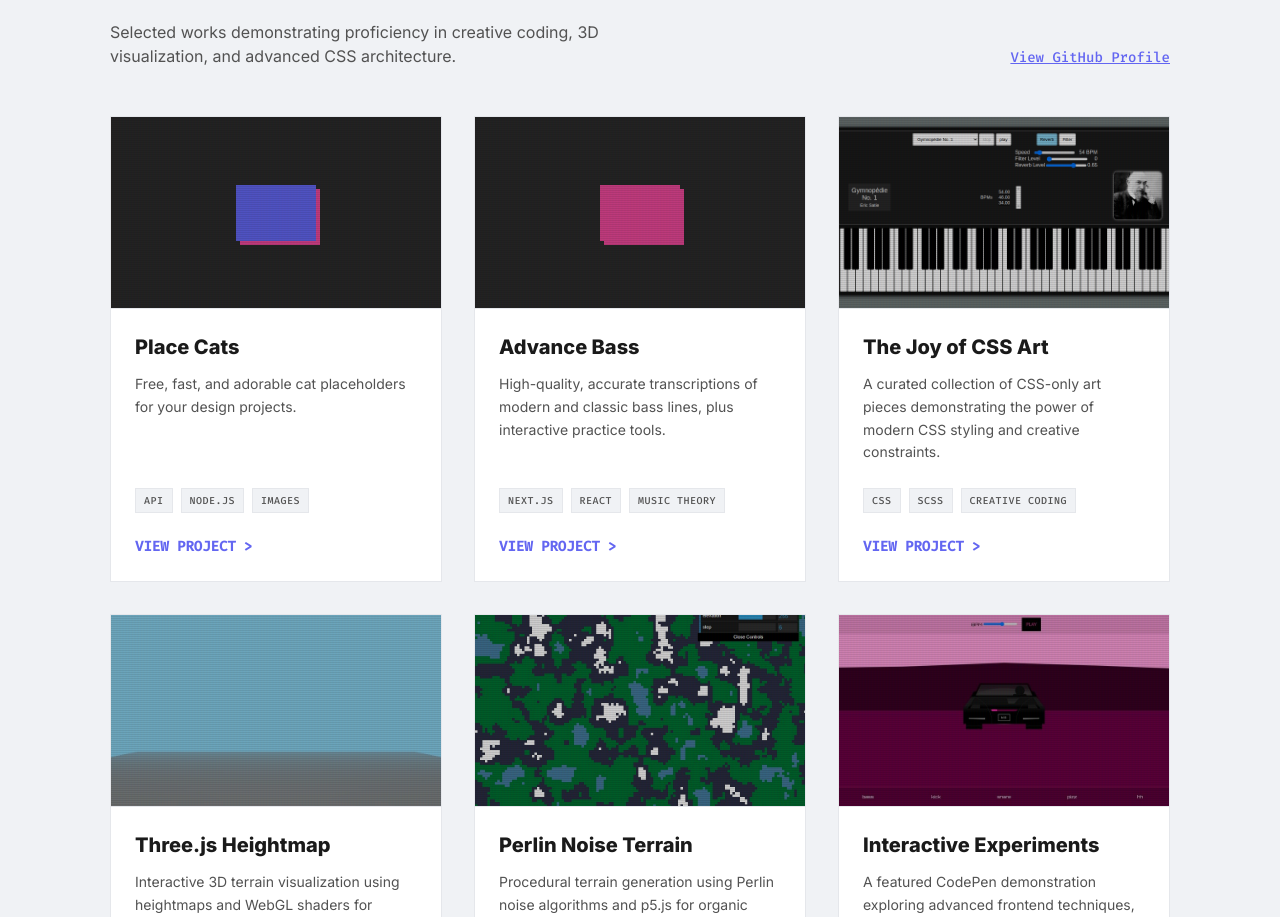
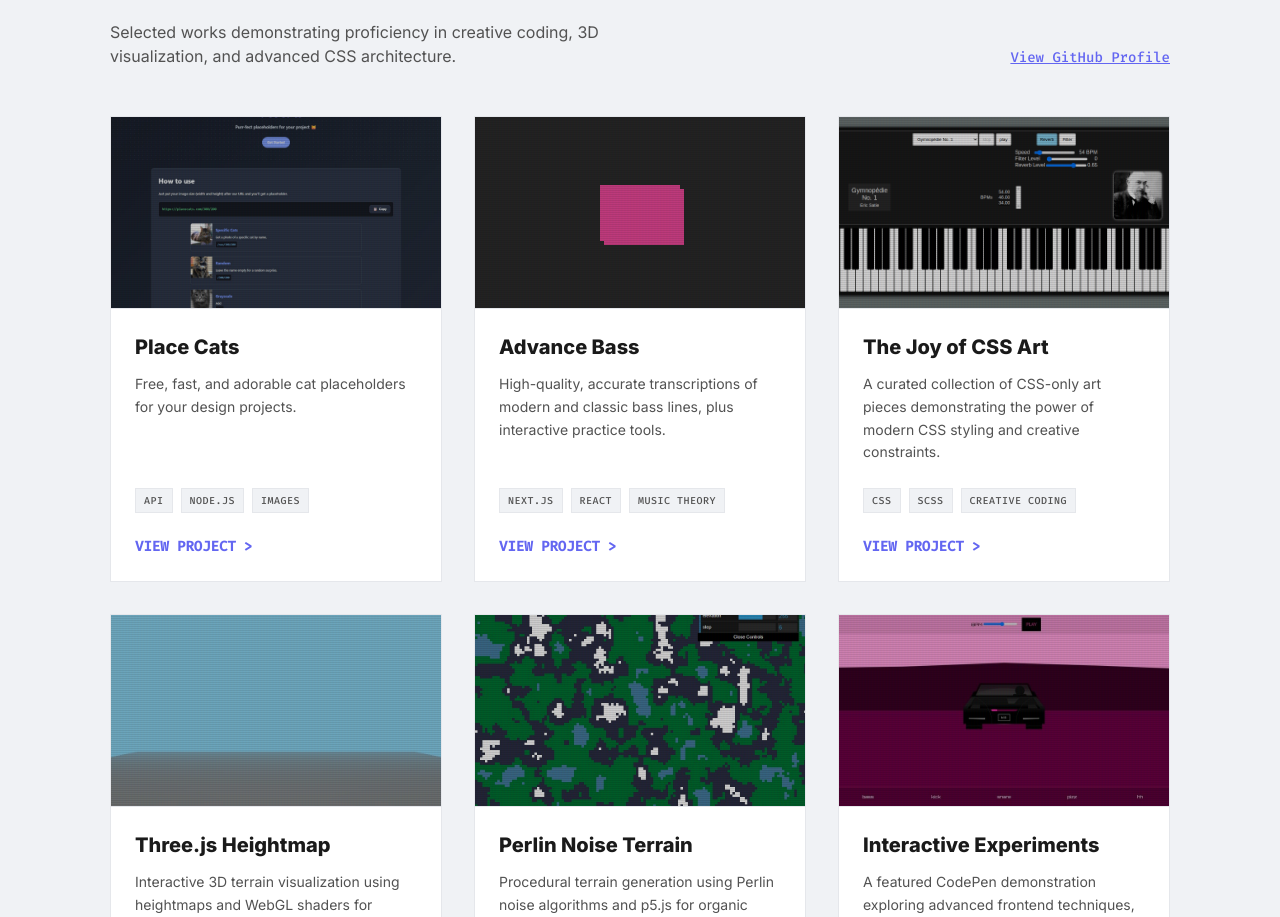
Before and after one commit to resonantdoghouse/jimbennett.dev, a React (Vite) app: page / in a window 1280 px wide. Shown: the part 2593-3510 px from the top of the page. Built offline with nearby package versions, Linux system fonts and the light colour scheme.

Commit message:
Add project image for Place Cats

```diff
--- a/components/sections/Levels.tsx
+++ b/components/sections/Levels.tsx
@@ -88,6 +88,7 @@ const Levels: React.FC = () => {
             tech={['API', 'Node.js', 'Images']}
             link="https://placecats.com"
             color="accent"
+            image="/assets/portfolio/placecats.jpg"
           />
           <ProjectCard
             title="Advance Bass"
@@ -95,6 +96,7 @@ const Levels: React.FC = () => {
             tech={['Next.js', 'React', 'Music Theory']}
             link="https://advancebass.com"
             color="accent-secondary"
+
           />
           <ProjectCard
             title="The Joy of CSS Art"
```
